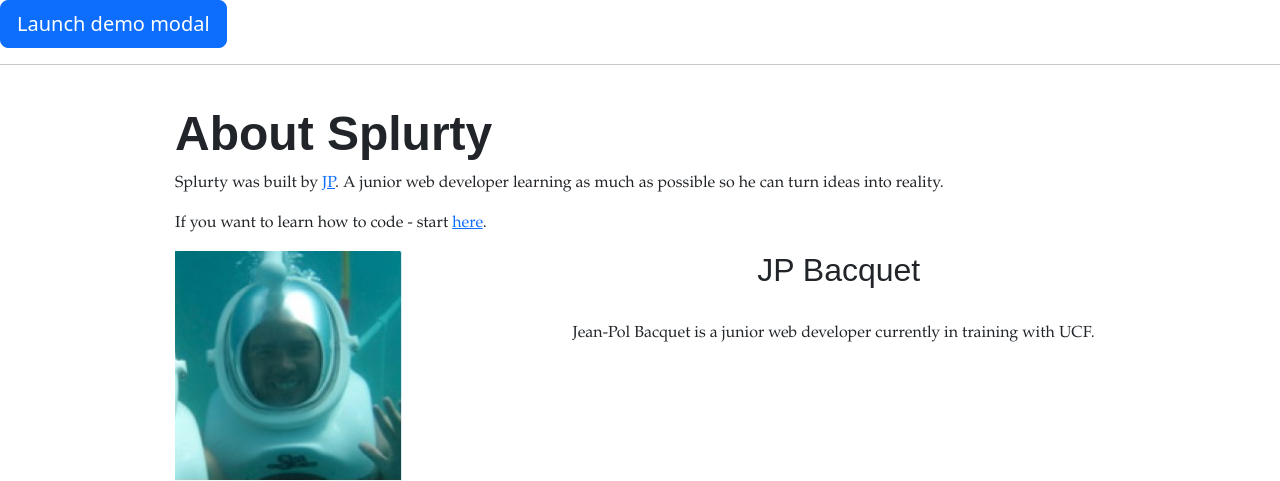
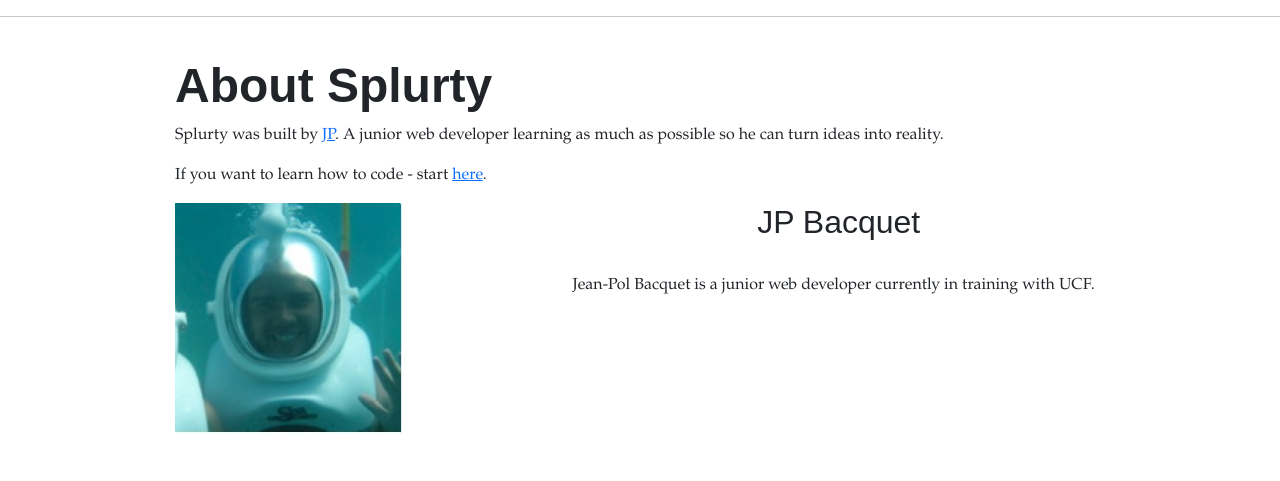
Before and after one commit to jeanpolbac/jpbootcamp, a Rails app: page /about in a window 1280 px wide. Shown: the part 109-590 px from the top of the page. Run offline with Rails 7, Linux system fonts and the light colour scheme; style sheets or scripts are compiled from the project's sources; some libraries are stand-ins or nearby versions.

Commit message:
removed demo modal button

```diff
--- a/app/views/layouts/application.html.erb
+++ b/app/views/layouts/application.html.erb
@@ -33,10 +33,6 @@
       </div>
     </header>
 
-   <!-- Button trigger modal -->
-    <button type="button" class="btn btn-primary btn-lg" data-toggle="modal" data-target="#myModal">
-      Launch demo modal
-    </button>
 
     <!-- Modal -->
     <div class="modal fade" id="myModal" tabindex="-1" role="dialog" aria-labelledby="myModalLabel" aria-hidden="true">
@@ -58,10 +54,6 @@
               <%= f.submit 'Create', class: 'btn btn-danger' %>
             </div>
           <% end %>
-          </div>
-          <div class="modal-footer">
-            <button type="button" class="btn btn-secondary" data-dismiss="modal">Close</button>
-            <button type="button" class="btn btn-primary">Save changes</button>
           </div>
         </div>
       </div>
```
